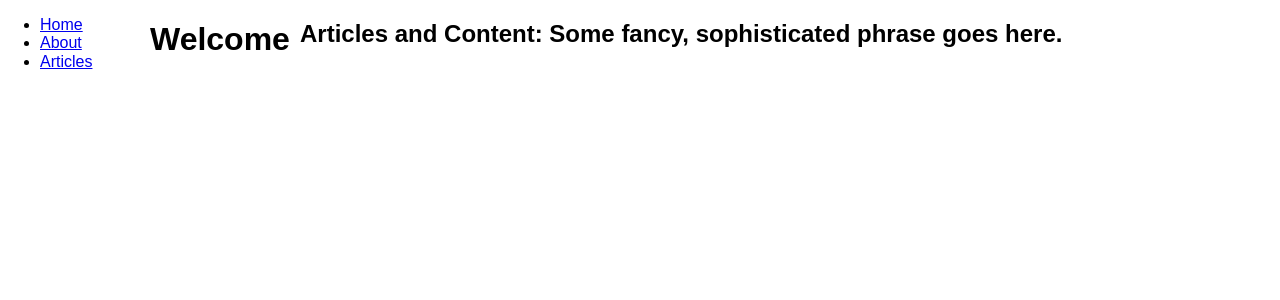
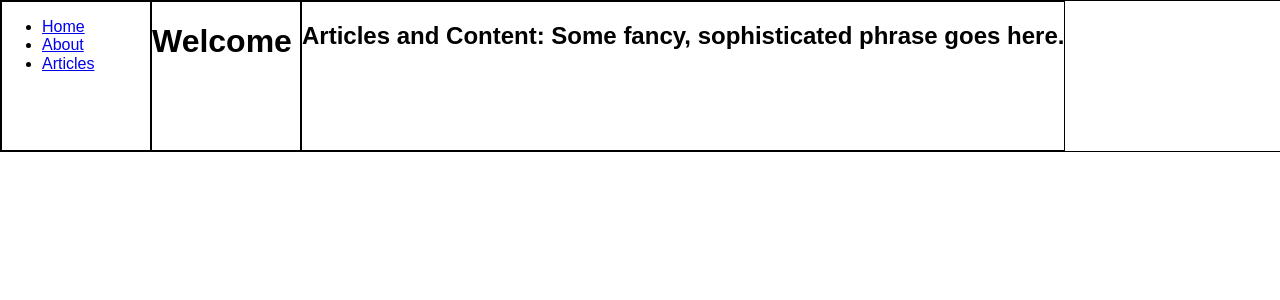
Before and after one commit to msawangwan/msawangwan.github.io, a Jekyll site: the page built from index.html, in a window 1280 px wide. Shown: the top 300 px of the page. Built offline with Jekyll 4.4.1, drawn with Linux system fonts in a browser that asks for light colours; some web fonts are replaced.

Commit message:
draw borders

```diff
--- a/css/main.css
+++ b/css/main.css
@@ -21,5 +21,5 @@
 }
 
 div {
-  border-style: 1px solid #000000;
+  border: 1px solid #000000;
 }
```
